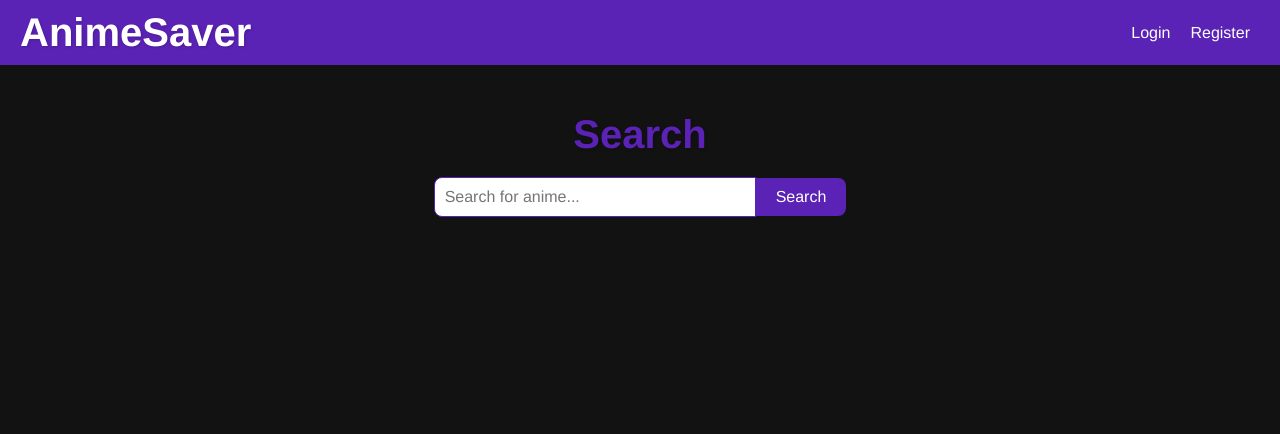
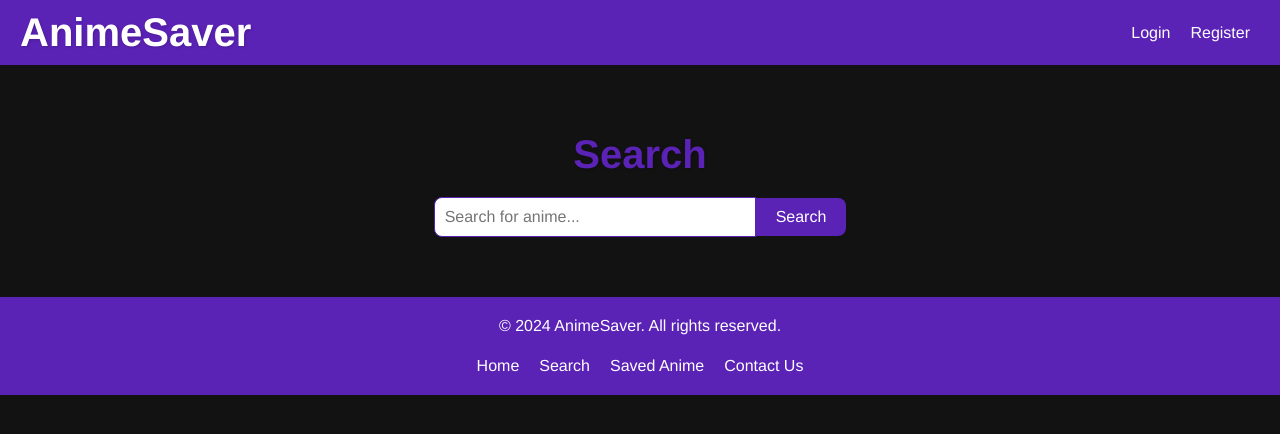
Before and after one commit to watch14/AnimeSaver, a Vue app in the folder AnimeSaver/: page / in a window 1280 px wide. Shown: the top 434 px of the page. Built offline with nearby package versions, Linux system fonts and the light colour scheme.

Commit message:
feat: Add Footer component to App.vue for consistent page layout

```diff
--- a/AnimeSaver/src/App.vue
+++ b/AnimeSaver/src/App.vue
@@ -4,16 +4,19 @@
     <div class="container">
       <router-view />
     </div>
+    <Footer /> <!-- Add the Footer component here -->
   </div>
 </template>
 
 <script>
-import Header from './components/Header.vue'; // Import Header component
+import Header from './components/Header.vue';
+import Footer from './components/Footer.vue'; // Import Footer component
 
 export default {
   name: 'App',
   components: {
-    Header
+    Header,
+    Footer
   }
 };
 </script>
@@ -24,18 +27,18 @@ export default {
   width: 100%;
   display: flex;
   flex-direction: column;
-  justify-content: flex-start;
+  /* Push the footer to the bottom */
   min-height: 100vh;
   margin: 0;
-  margin-inline: auto;
-
   background-color: #131212;
 }
 
 /* Centered container styling */
 .container {
-  width: 100vw;
+  width: 100%;
   margin-inline: auto;
+  padding: 20px 0;
+  /* Optional: Add padding to the container */
 }
 
 /* Main heading style */
--- /dev/null
+++ b/AnimeSaver/src/components/Footer.vue
@@ -0,0 +1,44 @@
+<template>
+    <footer class="footer">
+        <p>&copy; 2024 AnimeSaver. All rights reserved.</p>
+        <nav>
+            <router-link to="/">Home</router-link>
+            <router-link to="/search">Search</router-link>
+            <router-link to="/saved-anime">Saved Anime</router-link>
+            <router-link to="/contact">Contact Us</router-link> <!-- Optional -->
+        </nav>
+    </footer>
+</template>
+
+<style scoped>
+.footer {
+    background-color: #5b22b6;
+    color: white;
+    padding: 20px 0;
+    text-align: center;
+    display: flex;
+    flex-direction: column;
+    align-items: center;
+    justify-content: center;
+    gap: 12px;
+    /* Ensure the footer is not fixed and naturally flows with the content */
+}
+
+.footer p {
+    margin: 0;
+}
+
+.footer nav {
+    margin-top: 10px;
+}
+
+.footer nav a {
+    color: white;
+    text-decoration: none;
+    margin: 0 10px;
+}
+
+.footer nav a:hover {
+    text-decoration: underline;
+}
+</style>
```
